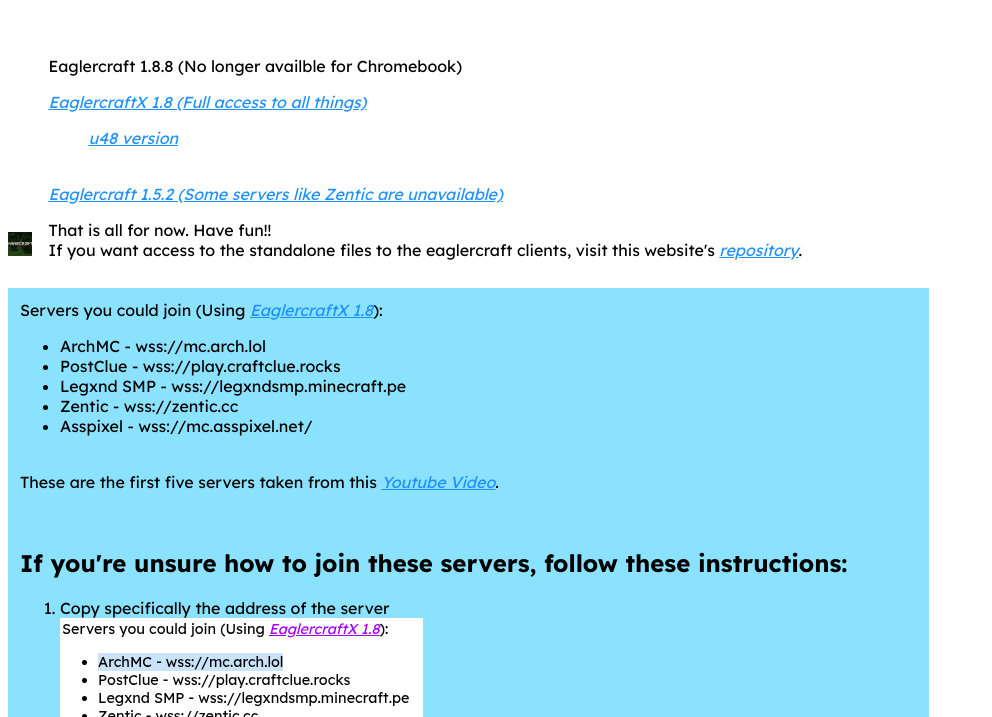
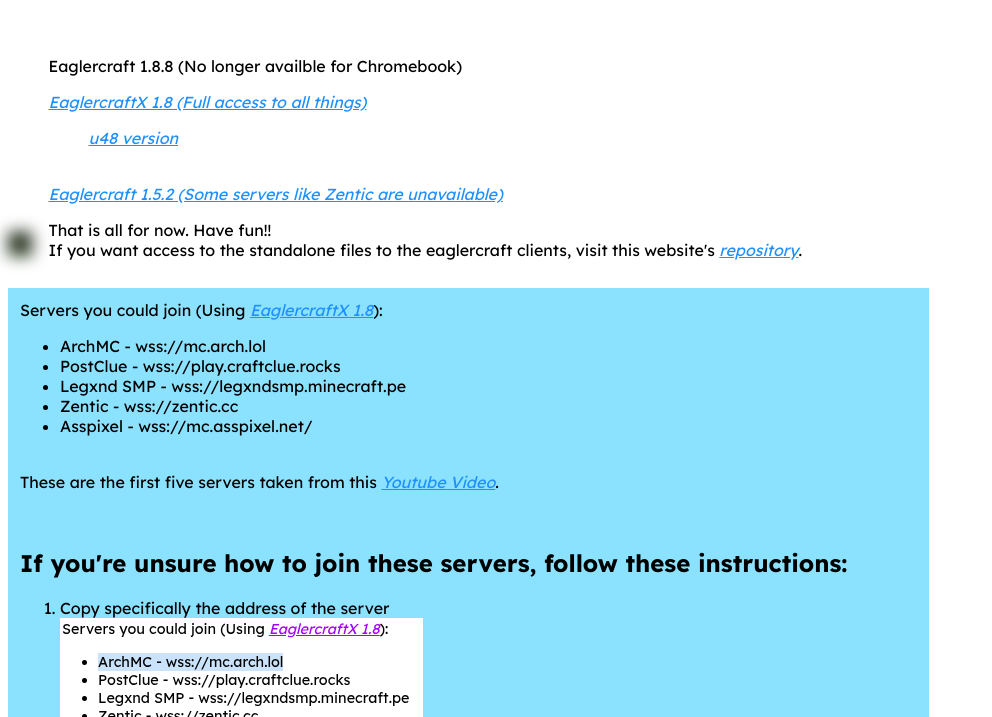
Before and after one commit to nexuster/eaglerr, a plain HTML site: page index.html in a window 1280 px wide. Shown: the part 83-800 px from the top of the page, without its empty margins (0-992 px from the left). Drawn offline with Linux system fonts and the light colour scheme; a web font is replaced by a local one.

Commit message:
aauaguagu

```diff
--- a/style.css
+++ b/style.css
@@ -33,6 +33,7 @@ a:visited {
 div {
     display:inline-block;
     padding: 12px;
+    z-index: 2;
 }
 
 .servlist {
@@ -41,8 +42,13 @@ div {
 
 .splash {
     background-image: url("images/splash.webp");
+    filter: blur(8px);
+    -webkit-filter: blur(8px);
+
+    height: 100%;
+
     background-position: center;
     background-repeat: no-repeat;
     background-size: cover;
-    z-index:-10;
+    z-index: 0;
 }
```
